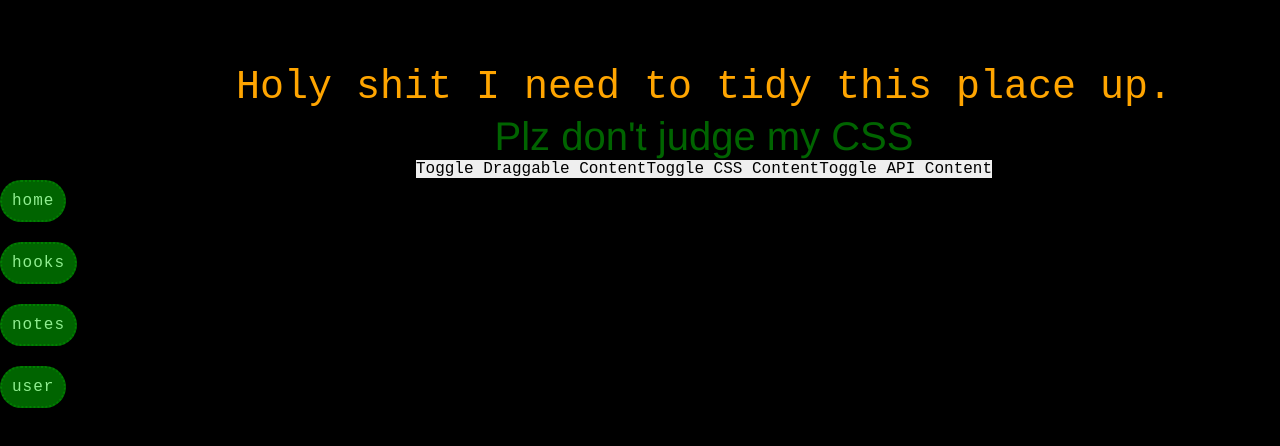
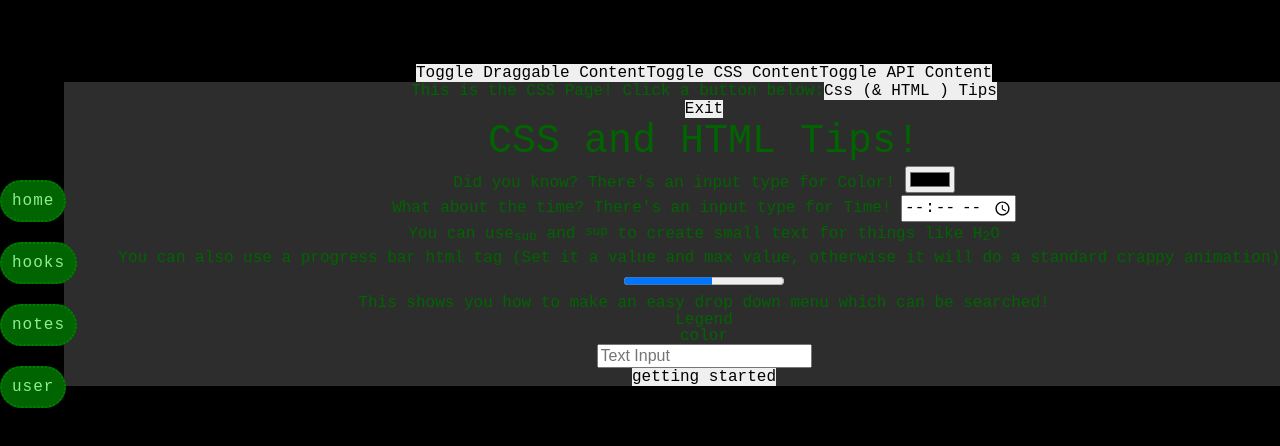
Before and after one commit to Meganimation/testing-ground, a React (Create React App) app: page / in a window 1280 px wide. Shown: the top 446 px of the page. Built offline with nearby package versions, Linux system fonts and the light colour scheme.

Commit message:
WIP building tooltip

```diff
--- a/src/App.js
+++ b/src/App.js
@@ -164,7 +164,7 @@ const HomeContent = styled.div`
 
 function HomePage() {
   const [showDraggableContent, setShowDraggableContent] = useState(false);
-  const [showCSSContent, setShowCssContent] = useState(false);
+  const [showCSSContent, setShowCssContent] = useState(true);
   const [showAPIContent, setShowAPIContent] = useState(false);
 
   const allLocalStates = [showDraggableContent, showCSSContent];
--- a/src/pages/CSSPages/CSSPage.tsx
+++ b/src/pages/CSSPages/CSSPage.tsx
@@ -26,7 +26,7 @@ background-color: #2d2d2d;
 
 function CSSPage() {
 
-    const [showCSSTips, setShowCSSTips] = useState(false);
+    const [showCSSTips, setShowCSSTips] = useState(true);
 
     const handleExit = (page: string) => {
     switch (page) {
--- a/src/pages/CSSPages/CSSTips.tsx
+++ b/src/pages/CSSPages/CSSTips.tsx
@@ -1,5 +1,6 @@
 import React from "react";
 import LegendWithSearchableDropDown from "./HTMLTips/LegendWithSearchableDropDown";
+import TooltipStuff from "./HTMLTips/Tooltip/TooltipStuff";
 
 function CSSTips(props: ICSSTipsProps) {
   return (
@@ -7,16 +8,31 @@ function CSSTips(props: ICSSTipsProps) {
       <button onClick={() => props.handleExit("cssTips")}> Exit </button>
       <h1>CSS and HTML Tips!</h1>
 
-      <p>Did you know? There's an input type for Color! <input type="color"/></p>
+      <p>
+        Did you know? There's an input type for Color! <input type="color" />
+      </p>
 
-      <p>What about the time? There's an input type for Time! <input type="time"/></p>
+      <p>
+        What about the time? There's an input type for Time!{" "}
+        <input type="time" />
+      </p>
 
-      <p> You can use<sub>sub</sub> and <sup>sup</sup> to create small text for things like H<sub>2</sub>O</p>
+      <p>
+        {" "}
+        You can use<sub>sub</sub> and <sup>sup</sup> to create small text for
+        things like H<sub>2</sub>O
+      </p>
 
-      <p> You can also use a progress bar html tag (Set it a value and max value, otherwise it will do a standard crappy animation): <progress value='50' max='90' /></p>
-      <LegendWithSearchableDropDown/>
-
-
+      <p>
+        {" "}
+        You can also use a progress bar html tag (Set it a value and max value,
+        otherwise it will do a standard crappy animation):{" "}
+        <progress value="50" max="90" />
+      </p>
+      <LegendWithSearchableDropDown />
+      <TooltipStuff text='helloooo'>
+      <button>getting started</button>
+      </TooltipStuff>
     </div>
   );
 }
--- /dev/null
+++ b/src/pages/CSSPages/HTMLTips/Tooltip/Portal.jsx
@@ -0,0 +1,8 @@
+import ReactDom from 'react-dom';
+
+function Portal(props) {
+    return ReactDom.createPortal(props.children, document.body);
+
+}
+
+export default Portal;
--- /dev/null
+++ b/src/pages/CSSPages/HTMLTips/Tooltip/TooltipStuff.jsx
@@ -0,0 +1,38 @@
+import React, { useState } from "react";
+import Portal from "./Portal";
+import styled from "styled-components";
+
+const StyledToolTip = styled.span`
+  position: fixed;
+  top: 100px;
+  left: 100px;
+  font-size: 20px;
+  background-color: white;
+  pointer-events: none;
+  padding: 10px;
+  border-radius: 5px;
+  z-index: 99999;
+  display: inline-block;
+  white-space: nowrap;
+  opacity: ${(props) => props.show};
+`;
+
+function TooltipStuff({ text, children, ...props }) {
+  const handleMOver = () => setShow(1);
+  const handleMOut = () => setShow(0);
+
+  const [show, setShow] = useState(0);
+  return (
+    <>
+      {React.cloneElement(children, {
+        onMouseOver: handleMOver,
+        onMouseOut: handleMOut,
+      })}
+      <Portal>
+        <StyledToolTip show={show}>{text}</StyledToolTip>
+      </Portal>
+    </>
+  );
+}
+
+export default TooltipStuff;
```
